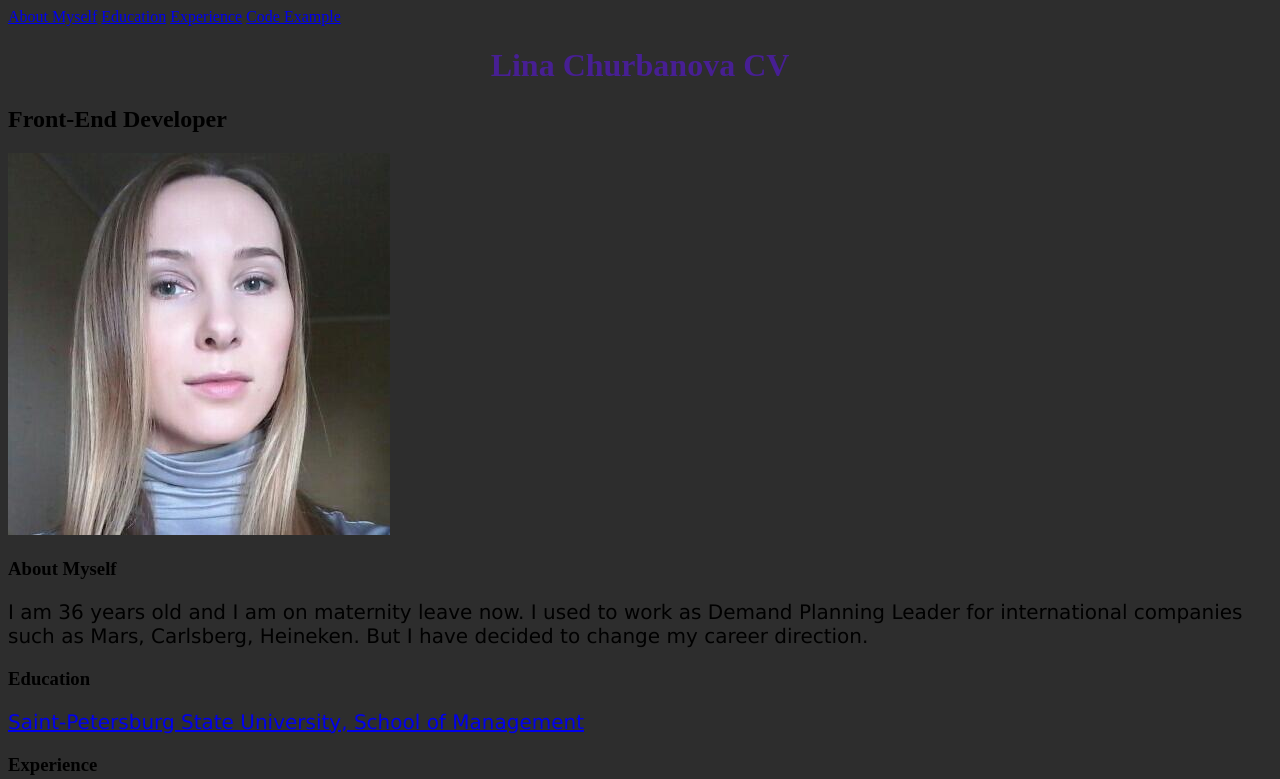
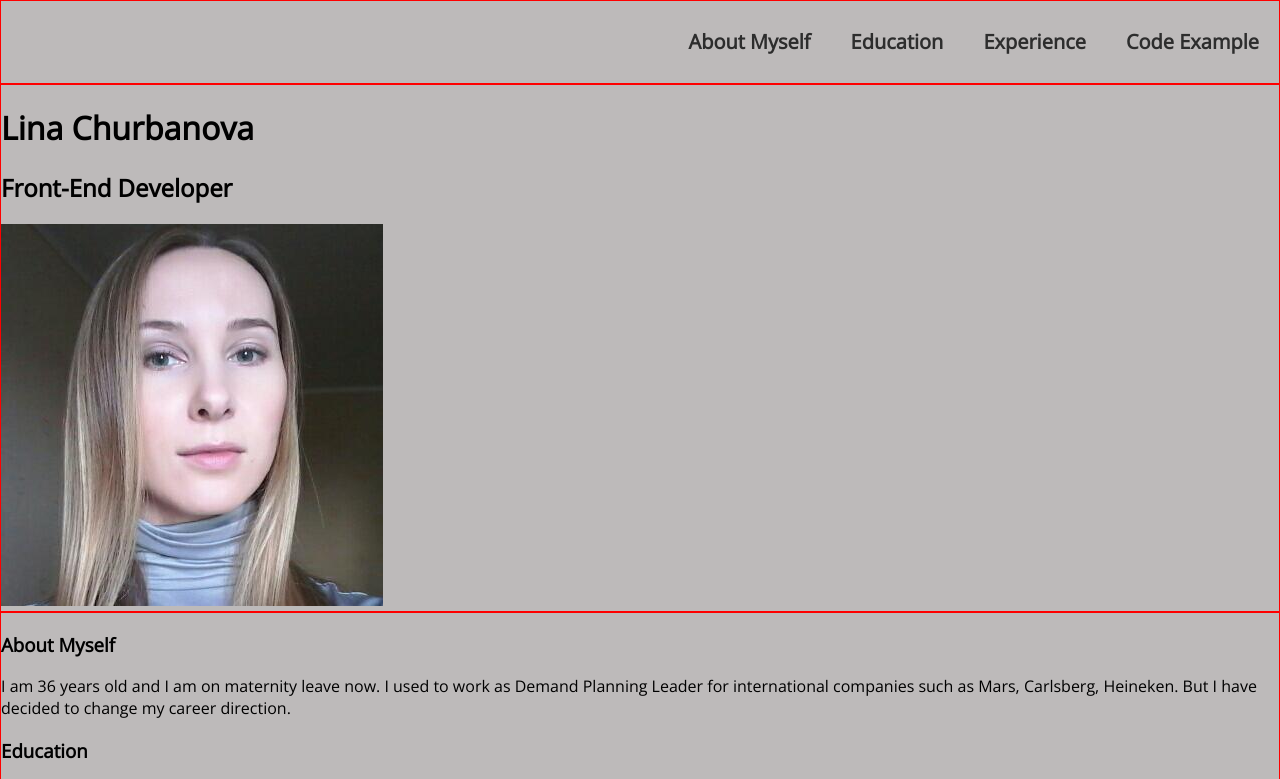
Before and after one commit to Lina0906/rsschool-cv, a plain HTML site: page index.html in a window 1280 px wide. Shown: the top 779 px of the page. Drawn offline with Linux system fonts and the light colour scheme.

Commit message:
feat: add fonts, basic style for header, main, footer, nav

```diff
--- a/css/style.css
+++ /dev/null
@@ -1,13 +0,0 @@
-body {
-    background-color: rgb(45, 45, 45);
-}
-
-h1 {
-    color: rgb(71, 31, 147);
-    text-align: center;
-}
-
-p {
-    font-family: verdana;
-    font-size: 20px;
-}
--- a/index.html
+++ b/index.html
@@ -3,26 +3,32 @@
 
 <head>
     <meta charset="utf-8">
+    <meta http-equiv="X-UA-Compatible" content="IE=edge">
     <meta name="viewport" content="width=device-width, initial-scale=1.0" />
-    <link rel="stylesheet" href="css/style.css">
+    <link rel="stylesheet" href="style.css">
     <title>cv Lina Churbanova</title>
 </head>
 
 <body>
-    <nav>
-        <a href="#about">About Myself</a>
-        <a href="#education">Education</a>
-        <a href="#experience">Experience</a>
-        <a href="#code-example">Code Example</a>
+    <nav class="nav">
+        <div class="container"></div>
+            <ul class="nav-list">
+                <li><a  class="nav-link" href="#about">About Myself</a></li>
+                <li><a  class="nav-link" href="#education">Education</a></li>
+                <li><a  class="nav-link" href="#experience">Experience</a></li>
+                <li><a  class="nav-link" href="#code-example">Code Example</a></li>
+            </ul>
     </nav>
-    <header>
-        <div class="h1"><h1>Lina Churbanova CV</h1></div>
+    <header class="header">
+        <div class="container"></div>
+        <h1>Lina Churbanova</h1>
         <h2>Front-End Developer</h2>
         <div>
-            <img src="img/avatar.jpg" alt="Profile photo">
+            <img src="assets/img/avatar.jpg" alt="Profile photo">
         </div>
     </header>
-    <main>
+    <main class="main">
+        <div class="container"></div>
         <section id="about">
             <h3>About Myself</h3>
             <p>I am 36 years old and I am on maternity leave now. I used to work as Demand Planning Leader for
@@ -59,15 +65,15 @@
                 <h3>Contacts</h3>
                 <ul>
                     <li>
-                        <img src="img/discord.svg" alt="Discord icon">
+                        <img src="assets/svg/discord.svg" alt="Discord icon">
                         <p>Lina_Ch</p>
                     </li>
                     <li>
-                        <img src="img/email.svg" alt="Email icon">
+                        <img src="assets/svg/email.svg" alt="Email icon">
                         <p>lina.moiseeva@gmail.com</p>
                     </li>
                     <li>
-                        <img src="img/location.svg" alt="Location icon">
+                        <img src="assets/svg/location.svg" alt="Location icon">
                         <p>Moscow, Russia</p>
                     </li>
                 </ul>
@@ -86,12 +92,13 @@
             </section>
         </aside>
     </main>
-    <footer>
+    <footer class="footer">
+        <div class="container"></div>
         <div>
-            <a href="https://github.com/Lina0906"><img src="img/github.svg"></a>
+            <a href="https://github.com/Lina0906"><img src="assets/svg/github.svg"></a>
         </div>
         <div>
-            <a href="https://rs.school/js/"><img src="img/rs_school_js.svg" alt="RS school"></a>
+            <a href="https://rs.school/js/"><img src="assets/svg/rs_school_js.svg" alt="RS school"></a>
         </div>
         <div>2022</div>
     </footer>
--- /dev/null
+++ b/style.css
@@ -0,0 +1,70 @@
+@font-face {
+    font-family: 'OpenSans';
+    src: url("assets/fonts/OpenSans-Regular.ttf");
+}
+
+* {
+    box-sizing: border-box;
+}
+
+html {
+    scroll-behavior: smooth;
+}
+
+body {
+    font-family: 'OpenSans';
+    min-height: 100vh;
+    margin: 0;
+    padding: 0;
+    display: flex;
+    flex-direction: column;
+    justify-content: space-between;
+    background-color: rgb(189, 186, 186);
+}
+
+nav {
+    border: 1px solid red;
+}
+
+header {
+    border: 1px solid red;
+}
+
+main {
+    border: 1px solid red;
+}
+
+footer {
+    border: 1px solid red;
+}
+
+.container {
+    max-width: 1440px;
+    margin: 0 auto;
+}
+
+.nav-list {
+    display: flex;
+    justify-content: flex-end;
+    align-items: center;
+    list-style: none;
+}
+
+.nav-link {
+    padding: 0 20px;
+    line-height: 50px;
+    text-decoration: none;
+    font-size: 20px;
+    font-weight: 600;
+    color: rgb(45, 45, 45);
+
+}
+
+.nav a {
+    color: rgb(45, 45, 45);
+    text-decoration: none;
+    transition: color 0.5s;
+  }
+  .nav a:hover {
+    color: #036d91fe;
+  }
```
Also changed, not shown: assets/fonts/OpenSans-Regular.ttf (added), assets/img/avatar.jpg (renamed from img/avatar.jpg), assets/svg/discord.svg (renamed from img/discord.svg), assets/svg/email.svg (renamed from img/email.svg), assets/svg/github.svg (renamed from img/github.svg), assets/svg/location.svg (renamed from img/location.svg), assets/svg/rs_school_js.svg (renamed from img/rs_school_js.svg).
